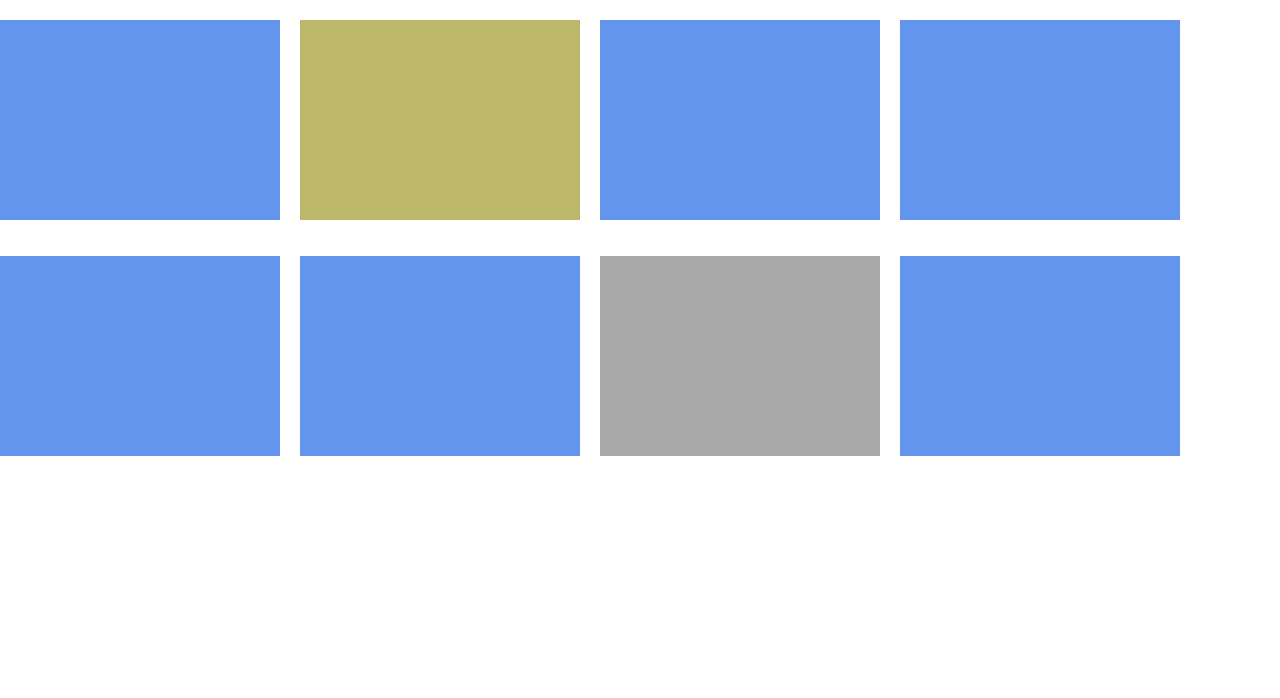
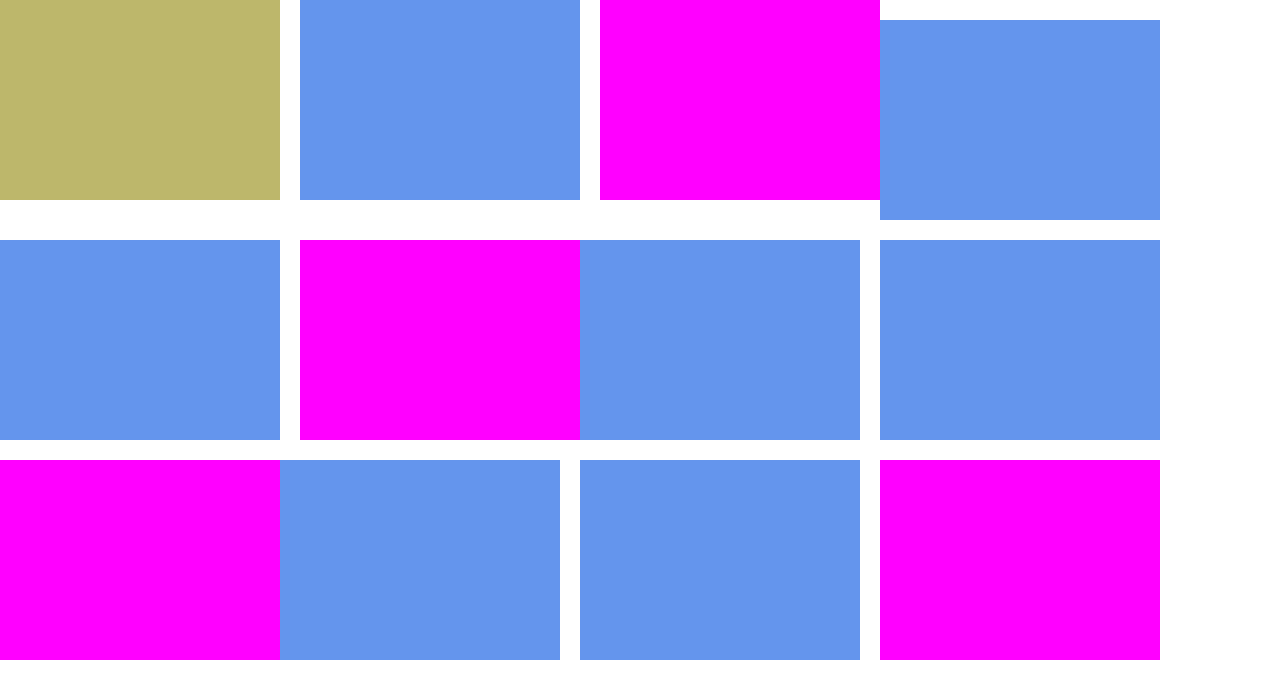
Before and after one commit to MichaelZolotov77/Layout-designer-block-2, a plain HTML site: page index.html in a window 1280 px wide. Drawn offline with Linux system fonts and the light colour scheme.

Commit message:
Псевдокласс nth-child(an + b)

```diff
--- a/css/style.css
+++ b/css/style.css
@@ -10,8 +10,7 @@ body {
   justify-content: flex-start;
 }
 
-.product__item,
-p {
+.product__item {
   width: 280px;
   height: 200px;
   margin-top: 20px;
@@ -26,3 +25,14 @@ p {
 .product__item:last-of-type {
   background-color: darkgray;
 }
+
+/* первые три */
+.product__item:nth-child(-n + 3) {
+  margin-top: 0;
+}
+
+/* каждый третий */
+.product__item:nth-child(3n) {
+  background-color: fuchsia;
+  margin-right: 0;
+}
--- a/index.html
+++ b/index.html
@@ -8,14 +8,18 @@
   </head>
   <body>
     <div class="products">
-      <p></p>
       <div class="product__item"></div>
       <div class="product__item"></div>
       <div class="product__item"></div>
       <div class="product__item"></div>
       <div class="product__item"></div>
       <div class="product__item"></div>
-      <p></p>
+      <div class="product__item"></div>
+      <div class="product__item"></div>
+      <div class="product__item"></div>
+      <div class="product__item"></div>
+      <div class="product__item"></div>
+      <div class="product__item"></div>
     </div>
   </body>
 </html>
```
